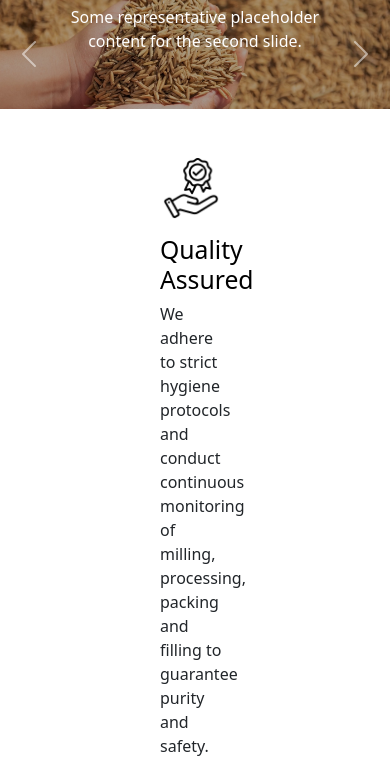
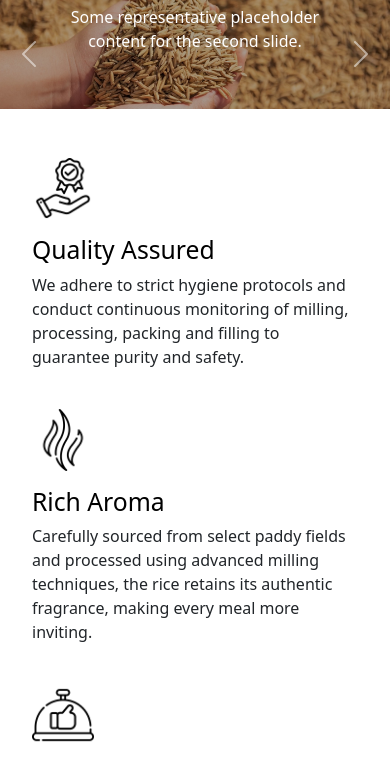
Before and after one commit to agarwalronit/website, a plain HTML site: page index.html in a window 390 px wide. Shown: the part 90-848 px from the top of the page. Drawn offline with nearby package versions, Linux system fonts and the light colour scheme.

Commit message:
quality card padding

```diff
--- a/style.css
+++ b/style.css
@@ -4,6 +4,11 @@ body {
 
 .qualitycard {
   padding: 0 10em;
+}
+@media only screen and (max-width: 500px) {
+.qualitycard{
+  padding: 0 2em;
+}
 }
 
 .features-image {
```
